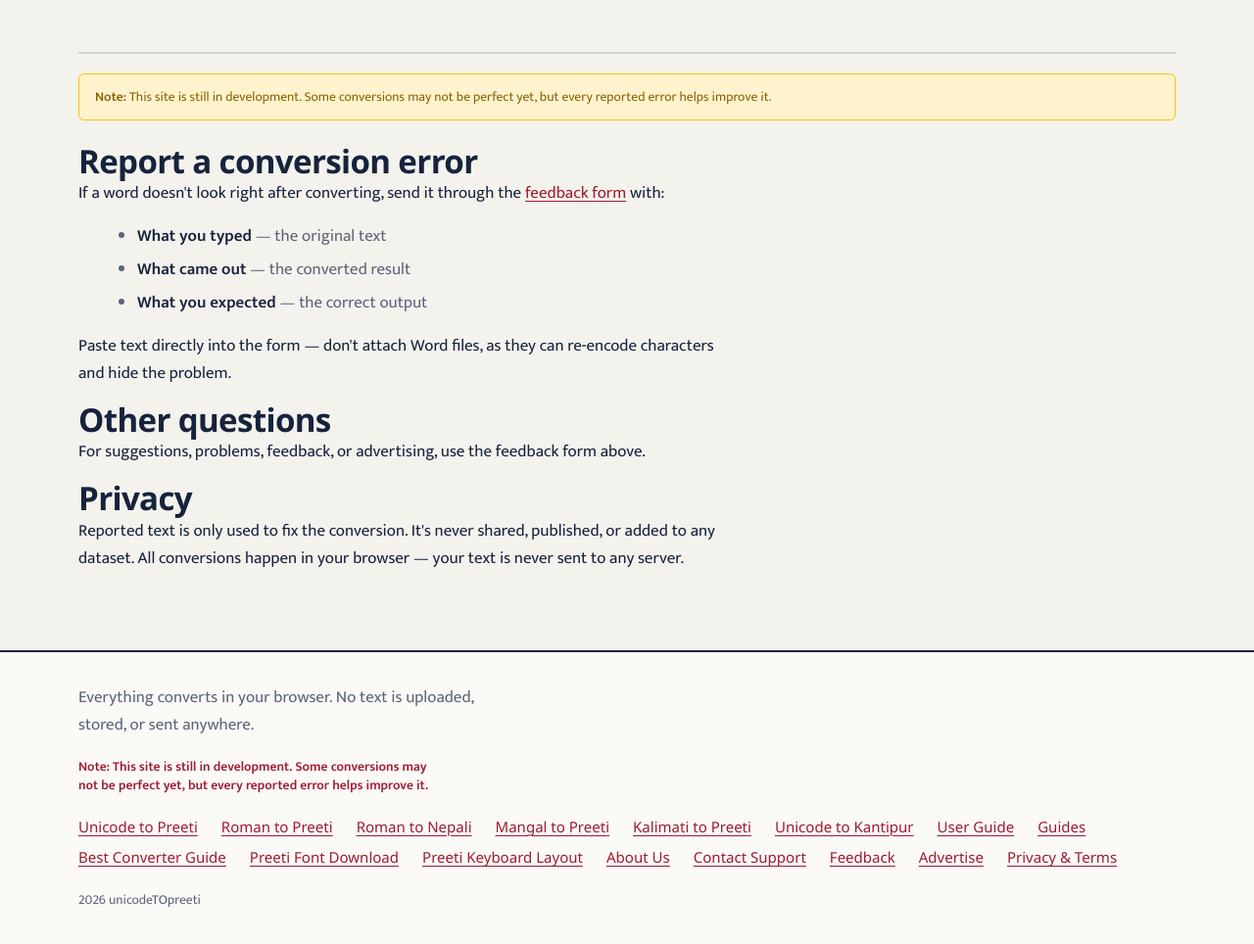
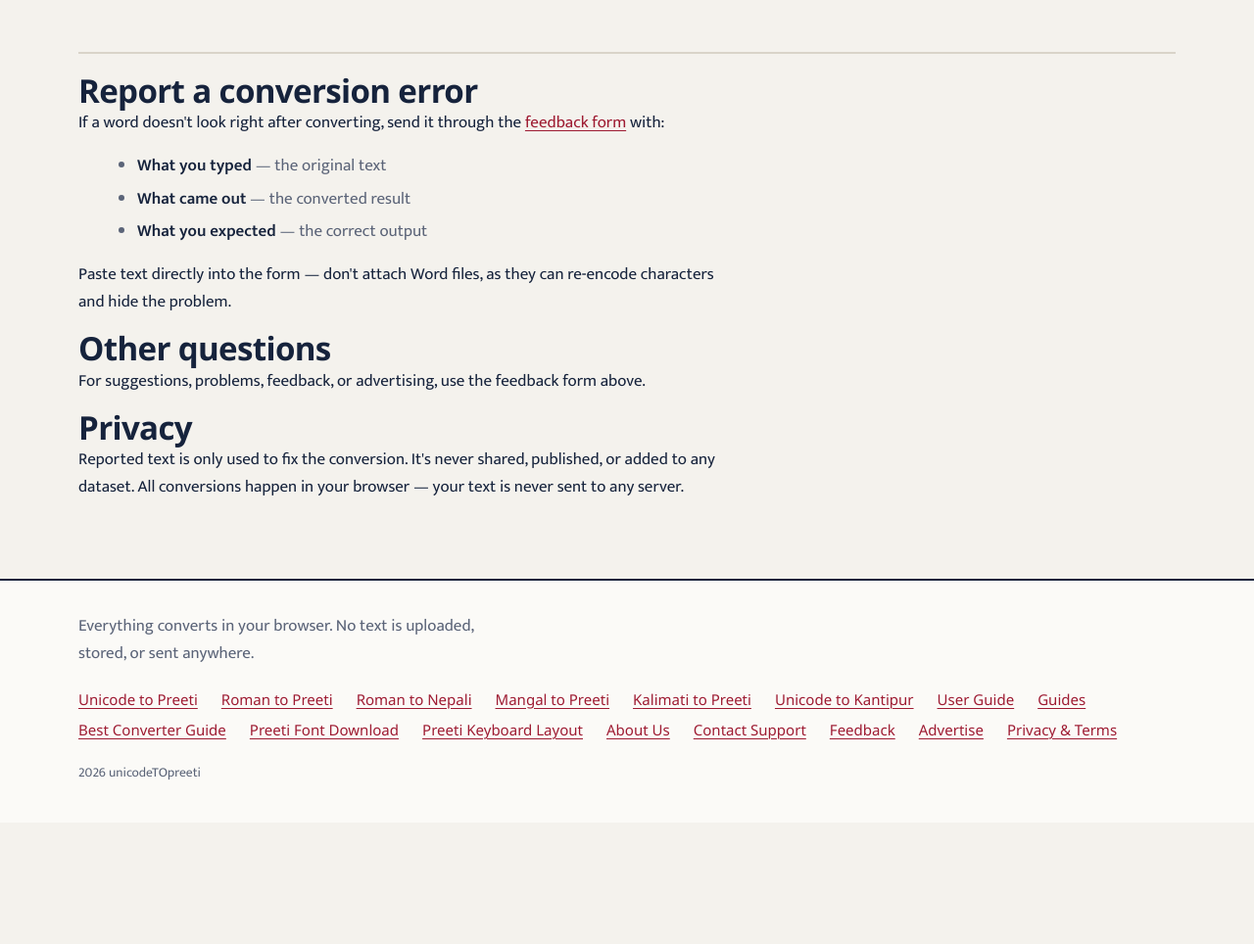
Before and after one commit to fiftytwo-52/unicodetopreeti, an Astro site: page /contact in a window 1280 px wide. Shown: the part 270-1234 px from the top of the page at 98% size. After the commit the page ends 1110 px from the top, so only its background shows below. Built offline with nearby package versions, Linux system fonts and the light colour scheme; Astro itself is replaced by a stand-in of ours; a web font is replaced by a local one.

Commit message:
Remove site-wide 'still in development' note; keep Kantipur Beta

```diff
--- a/src/components/SiteFooter.astro
+++ b/src/components/SiteFooter.astro
@@ -9,11 +9,6 @@ const year = new Date().getFullYear();
     <p class="foot__note">
       Everything converts in your browser. No text is uploaded, stored, or sent
       anywhere.
-    </p>
-
-    <p class="foot__dev-note">
-      Note: This site is still in development. Some conversions may not be
-      perfect yet, but every reported error helps improve it.
     </p>
 
     <nav aria-label="Footer">
@@ -60,15 +55,6 @@ const year = new Date().getFullYear();
     color: var(--ink-soft);
   }
 
-  .foot__dev-note {
-    max-width: 46ch;
-    margin: 0;
-    font-size: var(--step--1);
-    font-weight: 600;
-    line-height: 1.4;
-    color: var(--crimson);
-  }
-
   ul {
     display: flex;
     flex-wrap: wrap;
--- a/src/pages/contact.astro
+++ b/src/pages/contact.astro
@@ -18,11 +18,6 @@ const description =
     </div>
 
     <section class="hangs hangs--thin">
-      <div class="beta-warning">
-        <strong>Note:</strong> This site is still in development. Some conversions
-        may not be perfect yet, but every reported error helps improve it.
-      </div>
-
       <h2>Report a conversion error</h2>
       <p>
         If a word doesn't look right after converting, send it through the{' '}
@@ -59,16 +54,6 @@ const description =
     padding-top: 1.5rem;
   }
 
-  .beta-warning {
-    background: #fff3cd;
-    border: 1px solid #ffc107;
-    border-radius: 0.35rem;
-    padding: 0.75rem 1rem;
-    margin-bottom: 1.5rem;
-    font-size: var(--step--1);
-    color: #856404;
-  }
-
   .report-list {
     margin: 0.75rem 0 1rem 1.25rem;
     color: var(--ink-soft);
```
